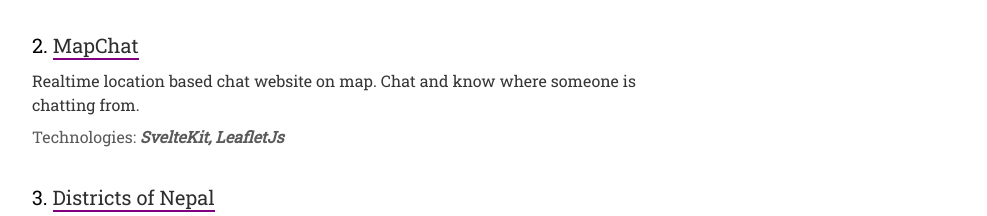
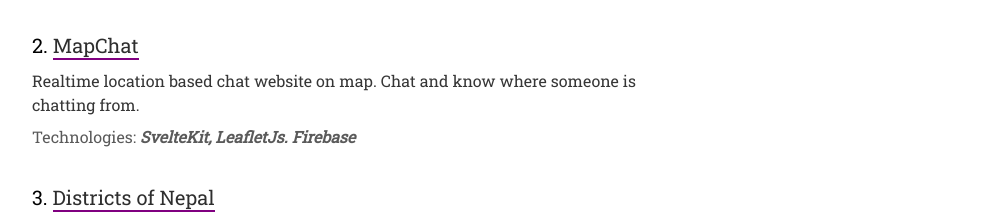
Before and after one commit to rubekk/Portfolio, a Svelte app: page / in a window 1280 px wide. Shown: the part 800-1016 px from the top of the page, without its empty margins (274-1261 px from the left). Built offline with nearby package versions, Linux system fonts and the light colour scheme.

Commit message:
Update App.svelte

```diff
--- a/src/App.svelte
+++ b/src/App.svelte
@@ -161,7 +161,7 @@
 			<div class="project">
 				<div class="project-name">2. <a class="underline" href="https://mapchat.netlify.app" target="_blank">MapChat</a></div>
 				<div class="project-description">Realtime location based chat website on map. Chat and know where someone is chatting from.</div>
-				<div class="project-technologies">Technologies: <span class="technology">SvelteKit, LeafletJs</span></div>
+				<div class="project-technologies">Technologies: <span class="technology">SvelteKit, LeafletJs. Firebase</span></div>
 			</div>
 			<div class="project">
 				<div class="project-name">3. <a class="underline" href="https://districtsofnepal.netlify.app" target="_blank">Districts of Nepal</a></div>
```
